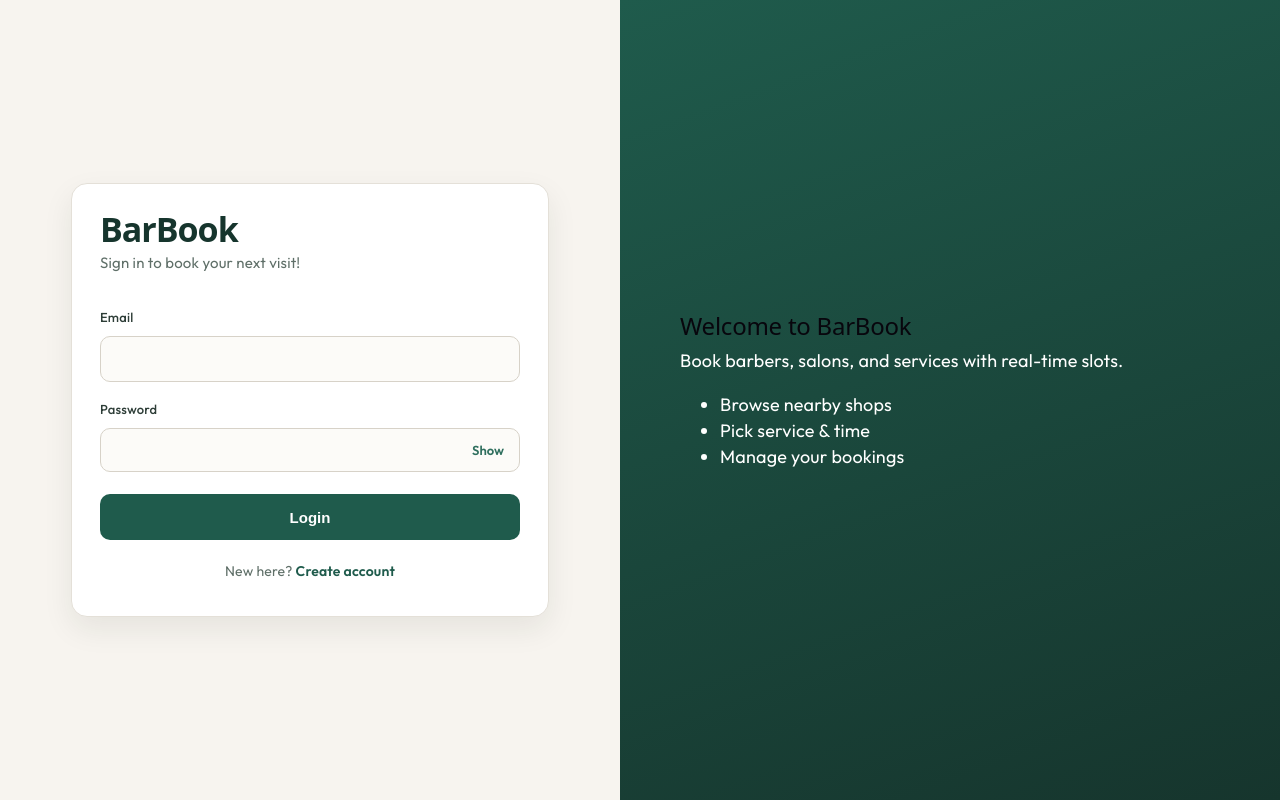
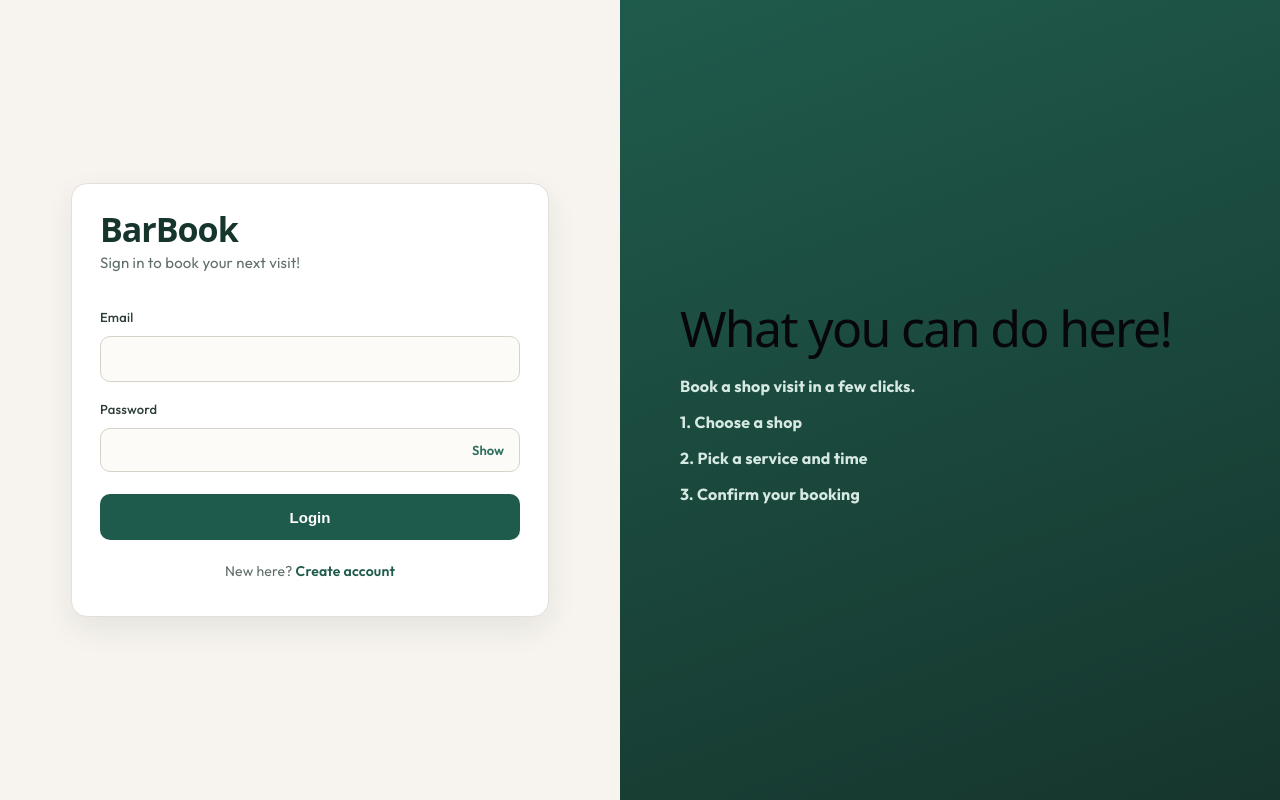
Before and after one commit to FahimFoysalEmon/booking-service, a React (Vite) app in the folder frontend/slot-booking-frontend/: page /login in a window 1280 px wide. Built offline with nearby package versions, Linux system fonts and the light colour scheme.

Commit message:
merging for addition on the second column

```diff
--- a/frontend/slot-booking-frontend/src/pages/LoginPage.jsx
+++ b/frontend/slot-booking-frontend/src/pages/LoginPage.jsx
@@ -88,13 +88,11 @@ export default function LoginPage() {
 
         {/* RIGHT */}
         <div className="auth-right">
-          <h2>Welcome to BarBook</h2>
-          <p>Book barbers, salons, and services with real-time slots.</p>
-          <ul>
-            <li>Browse nearby shops</li>
-            <li>Pick service & time</li>
-            <li>Manage your bookings</li>
-          </ul>
+          <h1>What you can do here!</h1>
+          <p>Book a shop visit in a few clicks.</p>
+          <p>1. Choose a shop</p>
+          <p>2. Pick a service and time</p>
+          <p>3. Confirm your booking</p>
         </div>
 
 
--- a/frontend/slot-booking-frontend/src/styles/auth.css
+++ b/frontend/slot-booking-frontend/src/styles/auth.css
@@ -36,6 +36,20 @@
   color: #ffffff;
 }
 
+.auth-right h1 {
+  margin: 20 20 12px;
+  font-size: 50px;
+}
+
+.auth-right p {
+  margin: 0 0 10px;
+  font-size: 16px;
+  color: #d5e8e1;
+  /* font-style: italic; */
+  font-weight: 700;
+  font-synthesis: style weight; /* allow slant + bold */
+}
+
 .auth-hero-image {
   width: 100%;
   max-width: 420px;
@@ -51,6 +65,8 @@
 
   .auth-right {
     display: none; /* or show below form */
+    text-align: center;
+
   }
 }
 
```
